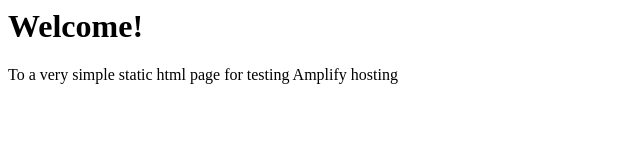
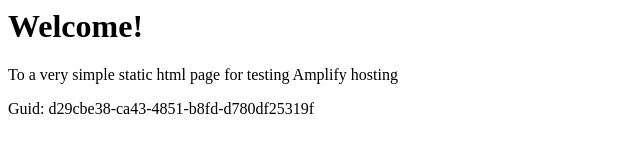
Before and after one commit to aws-aemilia-fra/Github-PR-Commit-Integration-Test-DoNotTouch-v0-preprod-eu-central-1, a website: page src/index.html in a window 1280 px wide. Shown: the whole page, without its empty margins (0-640 px from the left). Drawn offline with Linux system fonts and the light colour scheme.

Commit message:
commit from integ tests

```diff
--- a/src/index.html
+++ b/src/index.html
@@ -1,3 +1,5 @@
+
+
 <html lang="en">
 
 <head>
@@ -10,6 +12,6 @@
 <body>
     <h1>Welcome!</h1>
     <p>To a very simple static html page for testing Amplify hosting</p>
-</body>
+    <p>Guid: d29cbe38-ca43-4851-b8fd-d780df25319f</p></body>
 
 </html>
```
